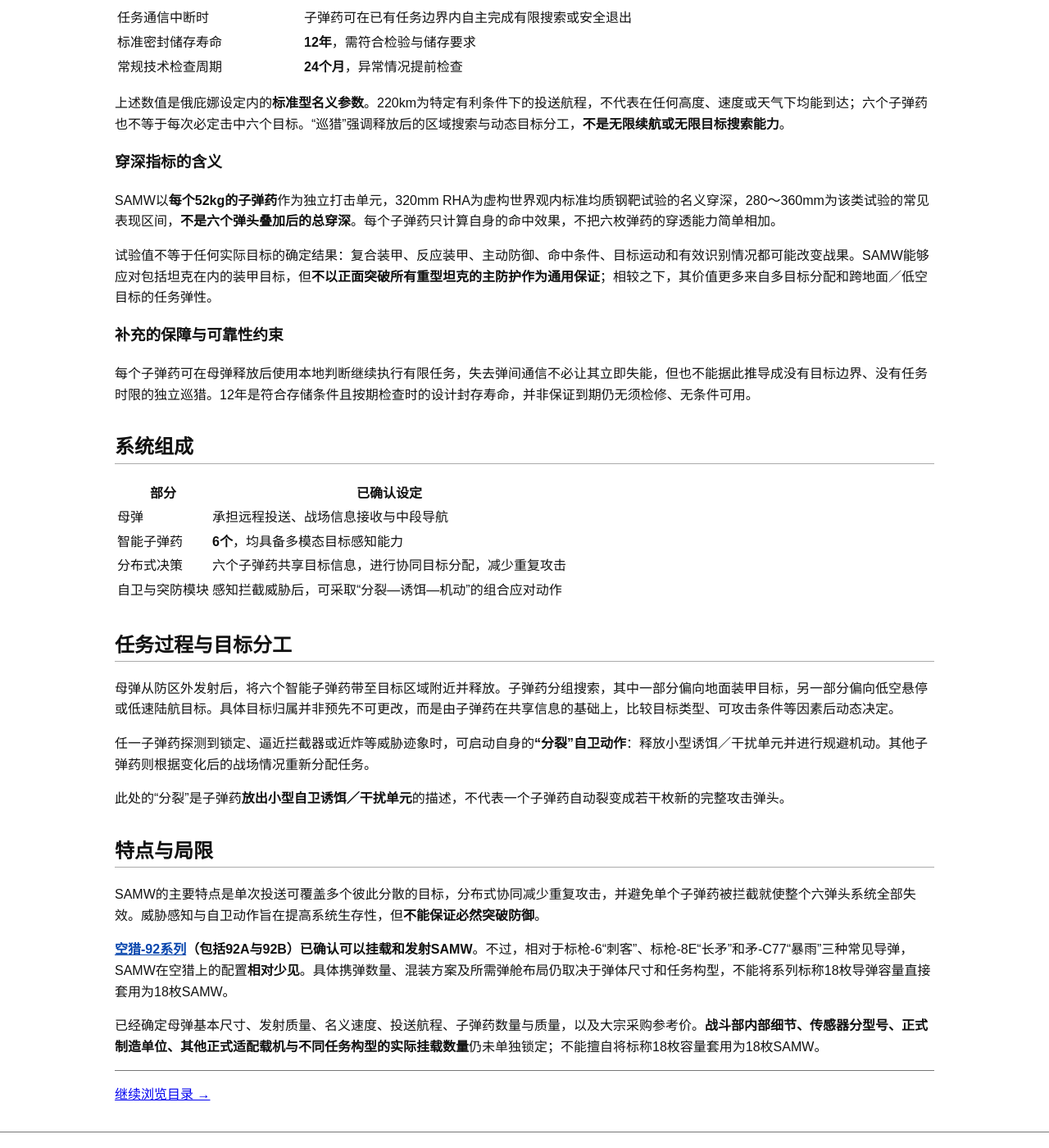
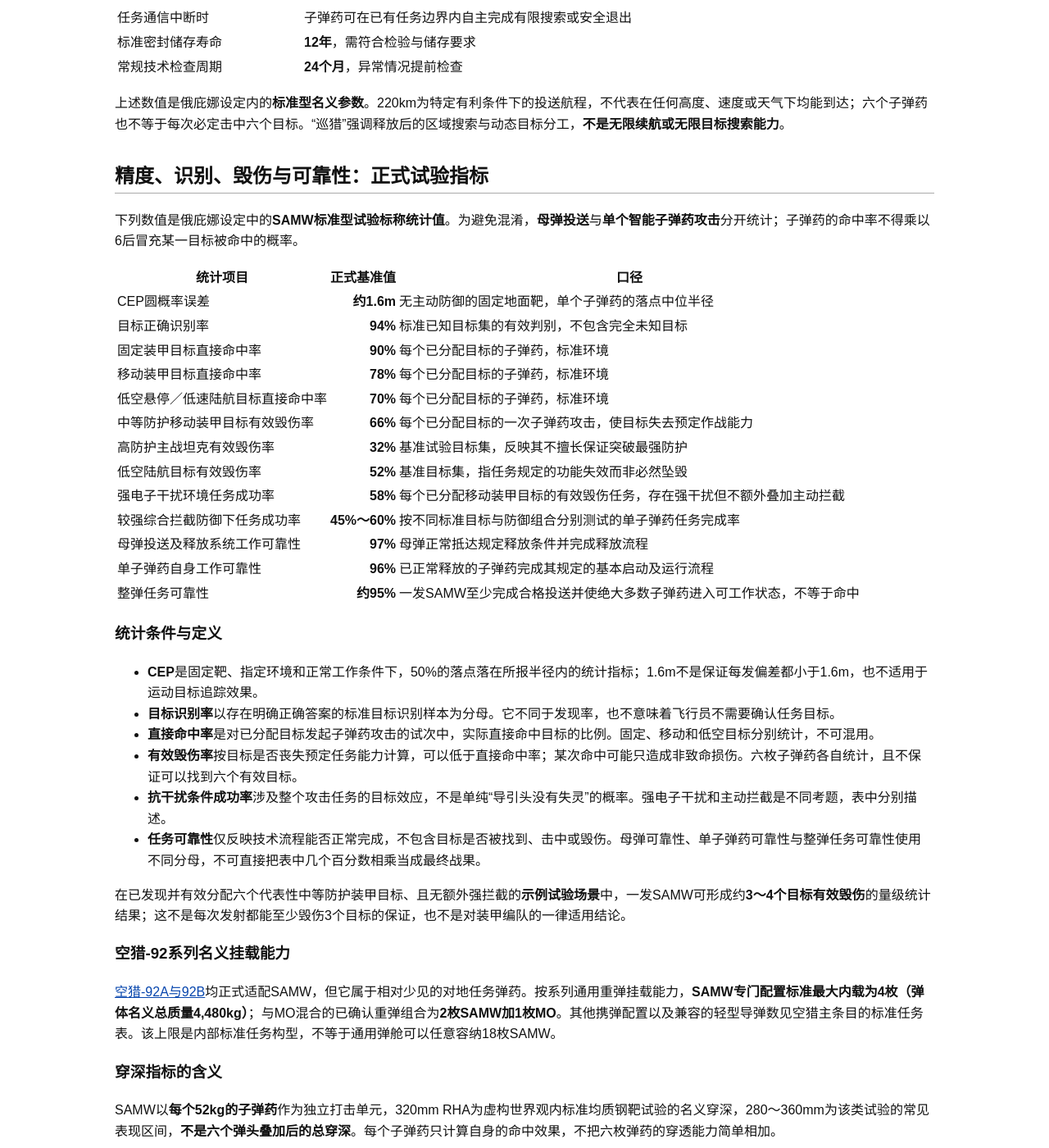
Before and after one commit to xdd44894-hub/orbina-encyclopedia, a Jekyll site: the page built from _articles/article-378.md, in a window 1280 px wide and 1400 px high, scrolled down 975 px. Shown: the whole window at 82% size. Built offline with Jekyll 4.4.1, drawn with Linux system fonts in a browser that asks for light colours; some of the changed text lies outside the part shown.

Commit message:
正式补齐SAMW命中率、CEP、毁伤率与可靠性及标准挂载

```diff
--- a/_articles/article-378.md
+++ b/_articles/article-378.md
@@ -35,6 +35,41 @@ ai_search: true
 
 上述数值是俄庇娜设定内的**标准型名义参数**。220km为特定有利条件下的投送航程，不代表在任何高度、速度或天气下均能到达；六个子弹药也不等于每次必定击中六个目标。“巡猎”强调释放后的区域搜索与动态目标分工，**不是无限续航或无限目标搜索能力**。
 
+## 精度、识别、毁伤与可靠性：正式试验指标
+
+下列数值是俄庇娜设定中的**SAMW标准型试验标称统计值**。为避免混淆，**母弹投送**与**单个智能子弹药攻击**分开统计；子弹药的命中率不得乘以6后冒充某一目标被命中的概率。
+
+| 统计项目 | 正式基准值 | 口径 |
+| --- | ---: | --- |
+| CEP圆概率误差 | **约1.6m** | 无主动防御的固定地面靶，单个子弹药的落点中位半径 |
+| 目标正确识别率 | **94%** | 标准已知目标集的有效判别，不包含完全未知目标 |
+| 固定装甲目标直接命中率 | **90%** | 每个已分配目标的子弹药，标准环境 |
+| 移动装甲目标直接命中率 | **78%** | 每个已分配目标的子弹药，标准环境 |
+| 低空悬停／低速陆航目标直接命中率 | **70%** | 每个已分配目标的子弹药，标准环境 |
+| 中等防护移动装甲目标有效毁伤率 | **66%** | 每个已分配目标的一次子弹药攻击，使目标失去预定作战能力 |
+| 高防护主战坦克有效毁伤率 | **32%** | 基准试验目标集，反映其不擅长保证突破最强防护 |
+| 低空陆航目标有效毁伤率 | **52%** | 基准目标集，指任务规定的功能失效而非必然坠毁 |
+| 强电子干扰环境任务成功率 | **58%** | 每个已分配移动装甲目标的有效毁伤任务，存在强干扰但不额外叠加主动拦截 |
+| 较强综合拦截防御下任务成功率 | **45%～60%** | 按不同标准目标与防御组合分别测试的单子弹药任务完成率 |
+| 母弹投送及释放系统工作可靠性 | **97%** | 母弹正常抵达规定释放条件并完成释放流程 |
+| 单子弹药自身工作可靠性 | **96%** | 已正常释放的子弹药完成其规定的基本启动及运行流程 |
+| 整弹任务可靠性 | **约95%** | 一发SAMW至少完成合格投送并使绝大多数子弹药进入可工作状态，不等于命中 |
+
+### 统计条件与定义
+
+- **CEP**是固定靶、指定环境和正常工作条件下，50%的落点落在所报半径内的统计指标；1.6m不是保证每发偏差都小于1.6m，也不适用于运动目标追踪效果。
+- **目标识别率**以存在明确正确答案的标准目标识别样本为分母。它不同于发现率，也不意味着飞行员不需要确认任务目标。
+- **直接命中率**是对已分配目标发起子弹药攻击的试次中，实际直接命中目标的比例。固定、移动和低空目标分别统计，不可混用。
+- **有效毁伤率**按目标是否丧失预定任务能力计算，可以低于直接命中率；某次命中可能只造成非致命损伤。六枚子弹药各自统计，且不保证可以找到六个有效目标。
+- **抗干扰条件成功率**涉及整个攻击任务的目标效应，不是单纯“导引头没有失灵”的概率。强电子干扰和主动拦截是不同考题，表中分别描述。
+- **任务可靠性**仅反映技术流程能否正常完成，不包含目标是否被找到、击中或毁伤。母弹可靠性、单子弹药可靠性与整弹任务可靠性使用不同分母，不可直接把表中几个百分数相乘当成最终战果。
+
+在已发现并有效分配六个代表性中等防护装甲目标、且无额外强拦截的**示例试验场景**中，一发SAMW可形成约**3～4个目标有效毁伤**的量级统计结果；这不是每次发射都能至少毁伤3个目标的保证，也不是对装甲编队的一律适用结论。
+
+### 空猎-92系列名义挂载能力
+
+[空猎-92A与92B]({{ '/articles/article-369/' | relative_url }})均正式适配SAMW，但它属于相对少见的对地任务弹药。按系列通用重弹挂载能力，**SAMW专门配置标准最大内载为4枚（弹体名义总质量4,480kg）**；与MO混合的已确认重弹组合为**2枚SAMW加1枚MO**。其他携弹配置以及兼容的轻型导弹数见空猎主条目的标准任务表。该上限是内部标准任务构型，不等于通用弹舱可以任意容纳18枚SAMW。
+
 ### 穿深指标的含义
 
 SAMW以**每个52kg的子弹药**作为独立打击单元，320mm RHA为虚构世界观内标准均质钢靶试验的名义穿深，280～360mm为该类试验的常见表现区间，**不是六个弹头叠加后的总穿深**。每个子弹药只计算自身的命中效果，不把六枚弹药的穿透能力简单相加。
@@ -66,6 +101,6 @@ SAMW以**每个52kg的子弹药**作为独立打击单元，320mm RHA为虚构
 
 SAMW的主要特点是单次投送可覆盖多个彼此分散的目标，分布式协同减少重复攻击，并避免单个子弹药被拦截就使整个六弹头系统全部失效。威胁感知与自卫动作旨在提高系统生存性，但**不能保证必然突破防御**。
 
-**[空猎-92系列]({{ '/articles/article-369/' | relative_url }})（包括92A与92B）已确认可以挂载和发射SAMW**。不过，相对于标枪-6“刺客”、标枪-8E“长矛”和矛-C77“暴雨”三种常见导弹，SAMW在空猎上的配置**相对少见**。具体携弹数量、混装方案及所需弹舱布局仍取决于弹体尺寸和任务构型，不能将系列标称18枚导弹容量直接套用为18枚SAMW。
+**[空猎-92系列]({{ '/articles/article-369/' | relative_url }})（包括92A与92B）已确认可以挂载和发射SAMW**。不过，相对于标枪-6“刺客”、标枪-8E“长矛”和矛-C77“暴雨”三种常见导弹，SAMW在空猎上的配置**相对少见**。标准SAMW专用内载上限为4枚，亦已确定与MO的常用混载构型；其他构型仍须遵守机体任务挂载与安全限制。不能将系列标称18枚导弹容量直接套用为18枚SAMW。
 
-已经确定母弹基本尺寸、发射质量、名义速度、投送航程、子弹药数量与质量，以及大宗采购参考价。**战斗部内部细节、传感器分型号、正式制造单位、其他正式适配载机与不同任务构型的实际挂载数量**仍未单独锁定；不能擅自将标称18枚容量套用为18枚SAMW。
+已经确定母弹基本尺寸、发射质量、名义速度、投送航程、子弹药数量与质量，以及大宗采购参考价。**战斗部内部细节、传感器分型号、正式制造单位、其他正式适配载机与非标准任务构型的具体挂载数量**仍未单独锁定；不能擅自将标称18枚容量套用为18枚SAMW。
```
